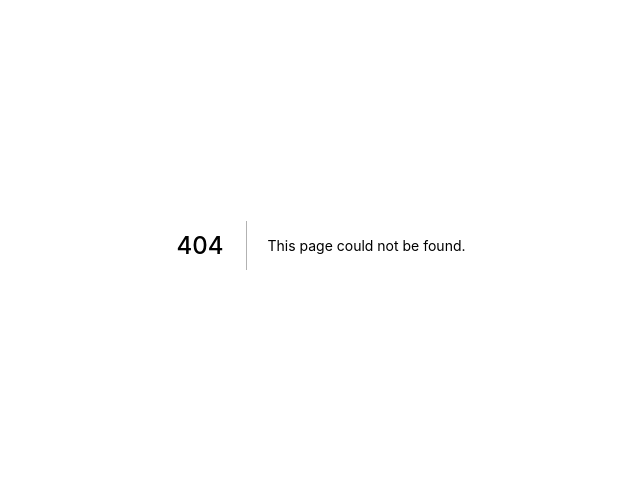
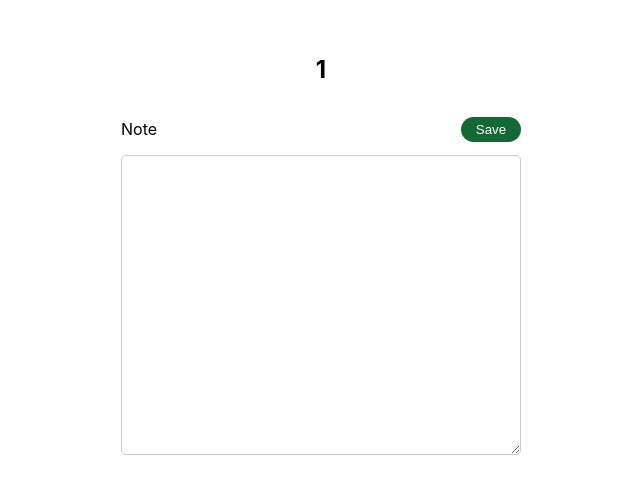
Before and after one commit to rajeshde/nextjs-startup, a Next.js app: page /details/1 in a window 1280 px wide. Before the commit this address had no page. Shown: the part 155-648 px from the top of the page, without its empty margins (319-959 px from the left). Built offline with nearby package versions, Linux system fonts and the light colour scheme.

Commit message:
Details page is created to add some note per item and save

```diff
--- /dev/null
+++ b/pages/details/[id].js
@@ -0,0 +1,82 @@
+import { useState, useContext } from "react";
+import Head from "next/head";
+import { useRouter } from "next/router";
+import styled from "styled-components";
+
+import { AppContext } from "app/context";
+import styles from "styles/Home.module.css";
+
+const DetailInput = styled.textarea`
+  border: 1px solid #ccc;
+  border-radius: 5px;
+  width: 400px;
+  height: 300px;
+  padding: 10px;
+  font-size: 15px;
+  color: #666;
+  &:focus {
+    outline: none;
+    box-shadow: none;
+  }
+`;
+
+const StyledSection = styled.div`
+  width: 400px;
+  display: flex;
+  justify-content: space-between;
+  align-items: center;
+`;
+const SaveButton = styled.button`
+  width: 60px;
+  height: 25px;
+  padding: 5px 10px;
+  border-radius: 15px;
+  background-color: #136833;
+  color: #fff;
+  border: none;
+  cursor: pointer;
+  ${({ disabled }) =>
+    disabled &&
+    `
+    background-color: #eee;
+    color: #222;
+    cursor: not-allowed;
+  `}
+`;
+
+const Details = () => {
+  const {
+    query: { id },
+  } = useRouter();
+  const { details, handleOnUpdateDetail } = useContext(AppContext);
+  const [note, setNote] = useState(details[id] || "");
+
+  const handleOnSave = () => handleOnUpdateDetail(id, note);
+
+  return (
+    <div className={styles.container}>
+      <Head>
+        <title>Todo Detail</title>
+        <meta name="description" content="Generated by create next app" />
+        <link rel="icon" href="/favicon.ico" />
+      </Head>
+
+      <main className={styles.main}>
+        <h2>{id}</h2>
+        <StyledSection>
+          <p>Note</p>
+          <SaveButton
+            onClick={handleOnSave}
+            disabled={note === details[id]}
+            type="button"
+          >
+            {note === details[id] ? "Saved" : "Save"}
+          </SaveButton>
+        </StyledSection>
+        <DetailInput value={note} onChange={(e) => setNote(e.target.value)} />
+      </main>
+    </div>
+  );
+};
+
+export default Details;
```
